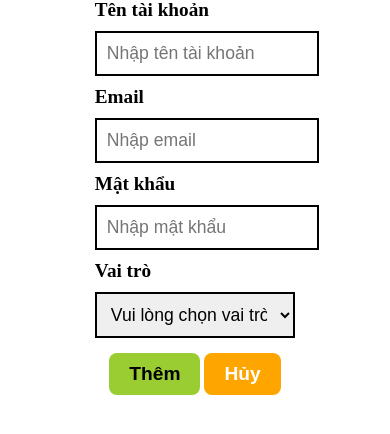
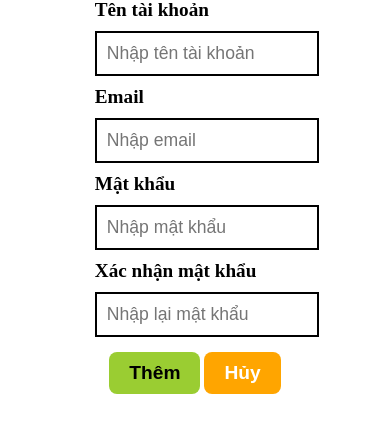
Before and after one commit to NhanHcmue/flashvn, a PHP site: page /admin/add_account.php in a window 390 px wide. Shown: the part 129-563 px from the top of the page. Run offline with PHP 8.4, Linux system fonts and the light colour scheme.

Commit message:
edit role's admin

```diff
--- a/admin/add_account.php
+++ b/admin/add_account.php
@@ -27,15 +27,18 @@
         <label for="answer">Email</label>
         <input id="answer" name="answer" rows="2" placeholder="Nhập email" required></input>
 
-        <label for="answer">Mật khẩu</label>
-        <input id="answer" name="answer" rows="2" placeholder="Nhập mật khẩu" required></i>
+        <label for="password">Mật khẩu</label>
+        <input id="password" name="password" rows="2" placeholder="Nhập mật khẩu" required></i>
 
-        <label for="topic">Vai trò</label>
+        <label for="confirmpass">Xác nhận mật khẩu</label>
+        <input id="confirmpass" name="confirmpass" rows="2" placeholder="Nhập lại mật khẩu" required></i>
+
+        <!-- <label for="topic">Vai trò</label>
         <select id="topic" name="topic" required>
             <option value="">Vui lòng chọn vai trò</option>
             <option value="Module_1">Giáo viên</option>
             <option value="Module_2">Admin</option>
-        </select>
+        </select>        -->
 
         <button type="submit" class="btn-add">Thêm</button>
         <button type="button" class="btn-cancel" onclick="window.location.href='manage_users.php'">Hủy</button>
--- a/index.php
+++ b/index.php
@@ -12,7 +12,7 @@
         <h1>Chào bạn</h1>
         <p>Vui lòng chọn vai trò</p>
         <div class="role-buttons">
-            <button class="role-button student" onclick="chooseRole('student')">Học Sinh</button>
+            <!-- <button class="role-button student" onclick="chooseRole('student')">Học Sinh</button> -->
             <button class="role-button teacher" onclick="chooseRole('teacher')">Giáo viên</button>
             <button class="role-button admin" onclick="chooseRole('admin')">Admin</button>
         </div>
```
Also changed, not shown: admin/edit_account.php (+8 -5 lines), style.css (+8 -7 lines).
